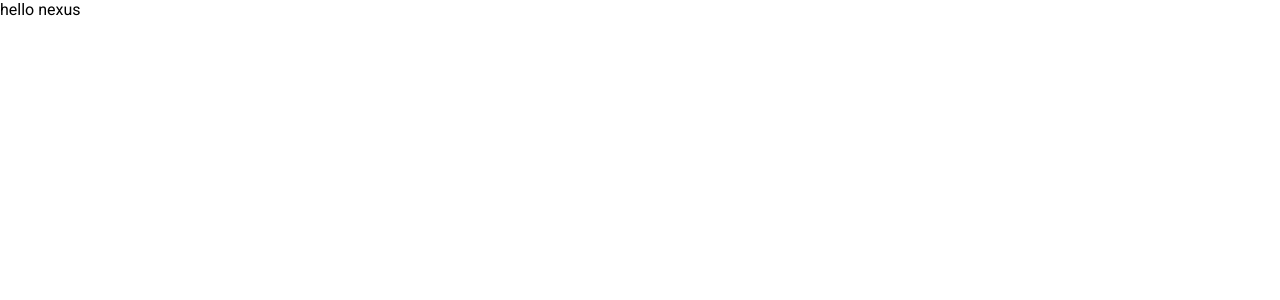
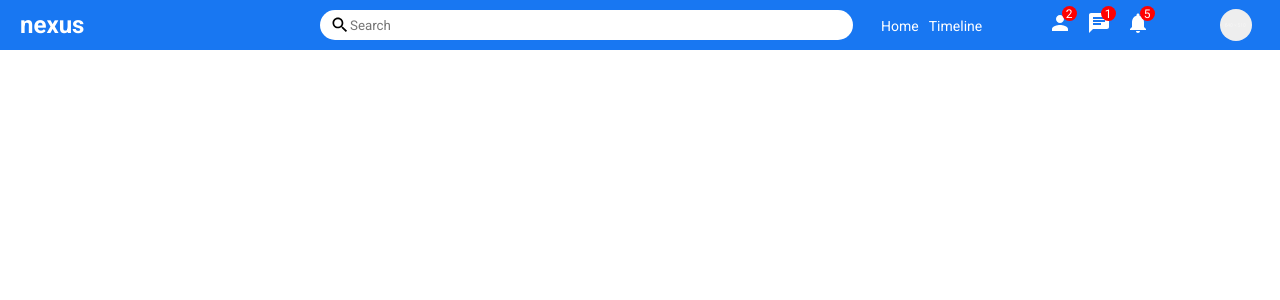
Before and after one commit to naieem-bd/nexus-MERN-Stack-Social-Media-App, a React (Create React App) app in the folder frontend/: page / in a window 1280 px wide. Shown: the top 300 px of the page. Built offline with nearby package versions, Linux system fonts and the light colour scheme.

Commit message:
topbar done

```diff
--- a/frontend/package.json
+++ b/frontend/package.json
@@ -3,6 +3,8 @@
   "version": "0.1.0",
   "private": true,
   "dependencies": {
+    "@material-ui/core": "^4.12.3",
+    "@material-ui/icons": "^4.11.2",
     "@testing-library/jest-dom": "^5.14.1",
     "@testing-library/react": "^11.2.7",
     "@testing-library/user-event": "^12.8.3",
--- a/frontend/public/index.html
+++ b/frontend/public/index.html
@@ -6,7 +6,7 @@
     <meta name="description" content="Web site created using create-react-app" />
 
     <link href="https://fonts.googleapis.com/css2?family=Roboto:ital,wght@0,100;0,300;0,400;0,700;1,500&display=swap" rel="stylesheet">
-    <link rel="stylesheet" href="style.css">
+    <link rel="stylesheet" href="./assets/style.css">
 
     <title>nexus | MERN stack social media app</title>
   </head>
--- a/frontend/src/App.js
+++ b/frontend/src/App.js
@@ -1,8 +1,8 @@
+import HomeScreen from "./screens/home/HomeScreen";
+
 function App() {
   return (
-    <div>
-      hello nexus
-    </div>
+    <HomeScreen />
   );
 }
 
--- /dev/null
+++ b/frontend/src/components/topbar/Topbar.jsx
@@ -0,0 +1,41 @@
+import './topbar.css'
+import { Search, Person, Chat, Notifications } from '@material-ui/icons'
+
+const Topbar = () => {
+  return (
+    <div className="topbarContainer">
+      <div className="topbarLeft">
+        <span className="logo">nexus</span>
+      </div>
+      <div className="topbarCenter">
+        <div className="searchbar">
+          <Search className="searchIcon" />
+          <input placeholder="Search" className="searchInput" />
+        </div>
+      </div>
+      <div className="topbarRight">
+        <div className="topbarLinks">
+          <span className="topbarLink">Home</span>
+          <span className="topbarLink">Timeline</span>
+        </div>
+        <div className="topbarIcons">
+          <div className="topbarIconItem">
+            <Person />
+            <span className="topbarIconBadge">2</span>
+          </div>
+          <div className="topbarIconItem">
+            <Chat />
+            <span className="topbarIconBadge">1</span>
+          </div>
+          <div className="topbarIconItem">
+            <Notifications />
+            <span className="topbarIconBadge">5</span>
+          </div>
+        </div>
+        <img src="/assets/pic/person-1.jpg" alt="" className="topbarImg" />
+      </div>
+    </div>
+  )
+}
+
+export default Topbar
--- /dev/null
+++ b/frontend/src/components/topbar/topbar.css
@@ -0,0 +1,96 @@
+.topbarContainer {
+  height: 50px;
+  width: 100%;
+  background-color: #1877f2;
+  display: flex;
+  align-items: center;
+  position: sticky;
+  top: 0;
+  z-index: 999;
+}
+
+.topbarLeft {
+  flex: 3;
+}
+
+.logo {
+  font-size: 24px;
+  margin-left: 20px;
+  font-weight: bold;
+  color: white;
+  cursor: pointer;
+}
+
+.topbarCenter {
+  flex: 5;
+}
+
+.searchbar {
+  width: 100%;
+  height: 30px;
+  background-color: white;
+  border-radius: 30px;
+  display: flex;
+  align-items: center;
+}
+
+.searchIcon {
+  font-size: 20px !important;
+  margin-left: 10px;
+}
+
+.searchInput {
+  border: none;
+  width: 70%;
+}
+
+.searchInput:focus {
+  outline: none;
+}
+
+.topbarRight {
+  flex: 4;
+  display: flex;
+  align-items: center;
+  justify-content: space-around;
+  color: white;
+}
+
+.topbarLink {
+  margin-right: 10px;
+  font-size: 14px;
+  cursor: pointer;
+}
+
+.topbarIcons {
+  display: flex;
+}
+
+.topbarIconItem {
+  margin-right: 15px;
+  cursor: pointer;
+  position: relative;
+}
+
+.topbarIconBadge {
+  width: 15px;
+  height: 15px;
+  background-color: red;
+  border-radius: 50%;
+  color: white;
+  position: absolute;
+  top: -5px;
+  right: -5px;
+  display: flex;
+  align-items: center;
+  justify-content: center;
+  font-size: 12px;
+}
+
+.topbarImg {
+  width: 32px;
+  height: 32px;
+  border-radius: 50%;
+  object-fit: cover;
+  cursor: pointer;
+}
--- /dev/null
+++ b/frontend/src/screens/home/HomeScreen.jsx
@@ -0,0 +1,9 @@
+import Topbar from "../../components/topbar/Topbar"
+
+const HomeScreen = () => {
+  return (
+    <Topbar />
+  )
+}
+
+export default HomeScreen
```
Also changed, not shown: frontend/public/assets/pic/person-1.jpg (added), frontend/public/assets/style.css (renamed from frontend/public/style.css), frontend/src/screens/home/homeScreen.css (added), 1 other file (tests, documents, lock files or other folders).
